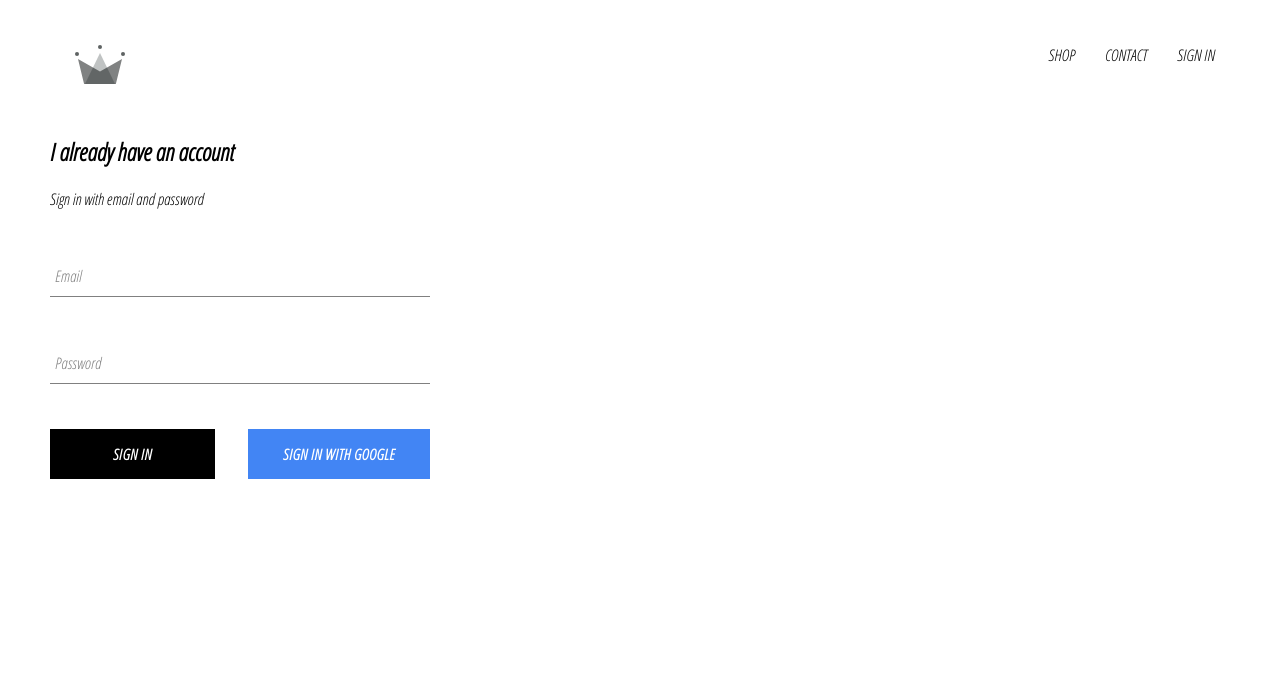
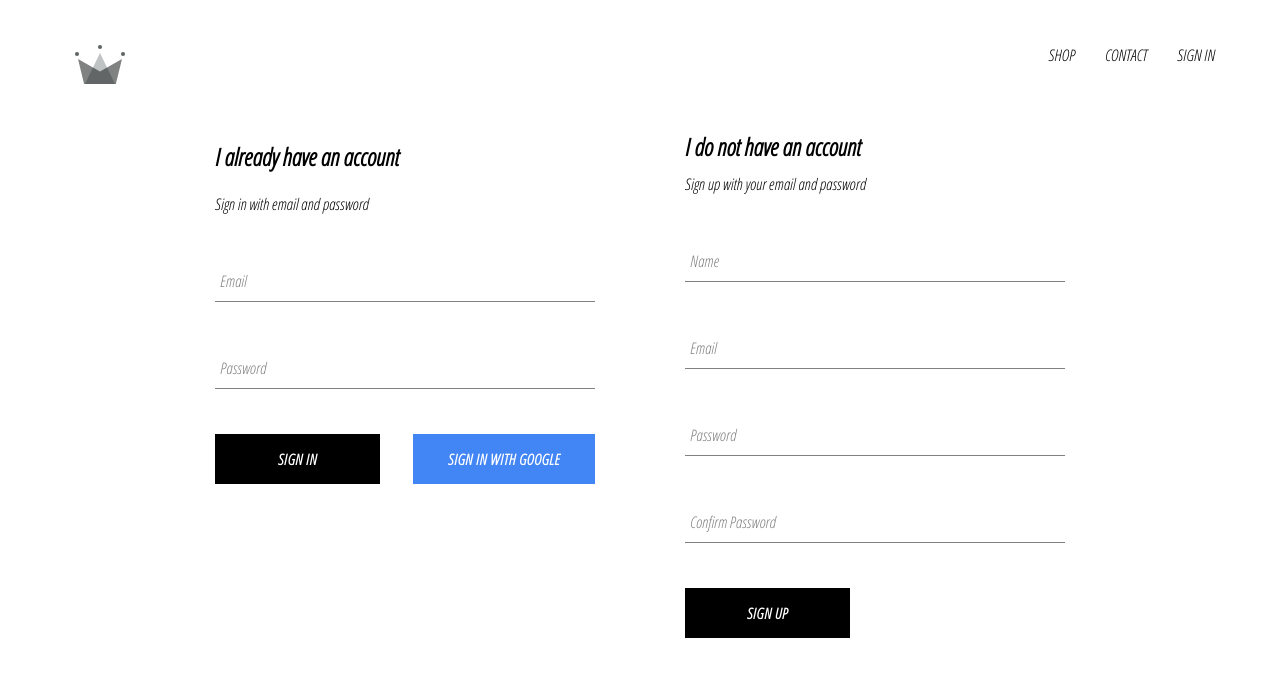
Before and after one commit to BruceWillys/blaze-clothing, a React (Create React App) app: page /signin in a window 1280 px wide. Shown: the top 676 px of the page. Built offline with nearby package versions, Linux system fonts and the light colour scheme; no server answers.

Commit message:
implemented firebase utils, included ability to store authenticated users into our firestore database

```diff
--- a/src/App.js
+++ b/src/App.js
@@ -7,7 +7,7 @@
 import SignInAndSignUpPage from './pages/sign-in-and-sign-up/sign-in-and-sign-up.component';
 import Header from './components/header/header-component';
 
-import { auth } from './firebase/firebase.utils';
+import { auth, createUserProfileDocument } from './firebase/firebase.utils';
 
 class App extends React.Component {
   constructor() {
@@ -21,10 +21,24 @@
   unsubscribeFromAuth = null;
 
   componentDidMount() {
-    this.unsubscribeFromAuth = auth.onAuthStateChanged(user => {
-      this.setState({ currentUser: user });
+    this.unsubscribeFromAuth = auth.onAuthStateChanged(async userAuth => {
+      if (userAuth) {
+        const userRef = await createUserProfileDocument(userAuth);
 
-      console.log(user);
+        userRef.onSnapshot(snapShot => {
+          this.setState(
+            {
+              currentUser: {
+                id: snapShot.id,
+                ...snapShot.data()
+              }
+            });
+            console.log(this.state);
+        });
+      }
+      else {
+        this.setState({ currentUser: userAuth })
+      };
     });
   }
 
@@ -35,7 +49,7 @@
   render() {
     return (
       <div>
-      <Header currentUser = {this.state.currentUser} />
+        <Header currentUser={this.state.currentUser} />
         <Switch>
           <Route exact path='/' component={Homepage} />
           <Route path='/shop' component={ShopPage} />
--- a/src/components/header/header-component.jsx
+++ b/src/components/header/header-component.jsx
@@ -21,9 +21,9 @@
             </Link>
             {
                 currentUser ?
-                <div className='option' onClick={() => auth.signOut()}>SIGN OUT</div>
-                :
-                <Link className='option' to='/signin'>SIGN IN</Link>
+                    <div className='option' onClick={() => auth.signOut()}>SIGN OUT</div>
+                    :
+                    <Link className='option' to='/signin'>SIGN IN</Link>
             }
         </div>
     </div>
--- /dev/null
+++ b/src/components/sign-up/sign-up.components.jsx
@@ -0,0 +1,104 @@
+import React from 'react';
+
+import FormInput from '../form-input/form-input.component';
+import CustomButton from '../custom-button/custom-button.component';
+
+import { auth, createUserProfileDocument } from '../../firebase/firebase.utils';
+
+import './sign-up.styles.scss';
+
+class SignUp extends React.Component{
+    constructor() {
+        super();
+
+        this.state = {
+            displayName: '',
+            email: '',
+            password: '',
+            confirmPassword: ''
+        };
+    }
+
+    handleSubmit = async event => {
+        event.preventDefault();
+
+        const { displayName, email, password, confirmPassword } = this.state  ;
+
+        if (password !== confirmPassword) {
+            alert('passwords do not match');
+            return;
+        }
+
+        try {
+            const { user } = await auth.createUserWithEmailAndPassword(
+                email,
+                password
+            );
+            await createUserProfileDocument(user, { displayName });
+
+            this.setState({
+                displayName: '',
+                email: '',
+                password: '',
+                confirmPassword: ''
+            })
+        }
+        catch (error){
+            console.error(error);
+
+        }
+    };
+
+    handleChange = event => {
+        const { name, value } = event.target;
+
+        this.setState({ [name]: value});
+    };
+
+    render() {
+        const {displayName, email, password, confirmPassword } = this.state;
+        return(
+            <div className='sign-up'>
+              <h2 className='title'>I do not have an account</h2>
+              <span>Sign up with your email and password</span>
+              <form className='sign-up-form' onSubmit={this.handleSubmit}>
+                  <FormInput
+                    type='text'
+                    name='displayName'
+                    value={displayName}
+                    onChange={this.handleChange}
+                    label='Name'
+                    required
+                  />
+                     <FormInput
+                    type='email'
+                    name='email'
+                    value={email}
+                    onChange={this.handleChange}
+                    label='Email'
+                    required
+                  />
+                     <FormInput
+                    type='password'
+                    name='password'
+                    value={password}
+                    onChange={this.handleChange}
+                    label='Password'
+                    required
+                  />
+                     <FormInput
+                    type='password'
+                    name='confirmPassword'
+                    value={confirmPassword}
+                    onChange={this.handleChange}
+                    label='Confirm Password'
+                    required
+                  />
+                  <CustomButton type='submit'>SIGN UP</CustomButton>
+              </form>
+            </div>
+        )
+    }
+}
+
+export default SignUp;
--- /dev/null
+++ b/src/components/sign-up/sign-up.styles.scss
@@ -0,0 +1,9 @@
+.sign-up {
+    display: flex;
+    flex-direction: column;
+    width: 380px;
+
+    .title {
+        margin: 10px 0;
+    }
+}
--- a/src/firebase/firebase.utils.js
+++ b/src/firebase/firebase.utils.js
@@ -13,6 +13,31 @@
     measurementId: "G-KX3DWKW118"
   };
 
+export const createUserProfileDocument = async (userAuth, additionalData) => {
+    if (!userAuth) return;
+
+    const userRef = firestore.doc(`users/${userAuth.uid}`);
+
+    const snapShot = await userRef.get();
+
+    if(!snapShot.exists) {
+        const { displayName, email } = userAuth;
+        const createdAt = new Date();
+
+        try {
+            await userRef.set({
+                displayName,
+                email,
+                createdAt,
+                ...additionalData
+            })
+        } catch (error) {
+            console.log('error creating user', error.message);
+        }
+    }
+    return userRef;
+};
+
 firebase.initializeApp(config);
 
 export const auth = firebase.auth();
--- a/src/pages/sign-in-and-sign-up/sign-in-and-sign-up.component.jsx
+++ b/src/pages/sign-in-and-sign-up/sign-in-and-sign-up.component.jsx
@@ -1,12 +1,14 @@
 import React from 'react';
 
 import SignIn from '../../components/sign-in/sign-in.component';
+import SignUp from '../../components/sign-up/sign-up.components';
 
 import './sign-in-and-sign-up.styles.scss';
 
 const SignInAndSignUpPage = () => (
     <div className='sign-in-and-sign-up'>
         <SignIn />
+        <SignUp />
     </div>
 );
 
--- a/src/pages/sign-in-and-sign-up/sign-in-and-sign-up.styles.scss
+++ b/src/pages/sign-in-and-sign-up/sign-in-and-sign-up.styles.scss
@@ -0,0 +1,6 @@
+.sign-in-and-sign-up {
+    width: 850px;
+    display: flex;
+    justify-content: space-between;
+    margin: 30px auto;
+}
```
Lines whose indentation alone changed are shown as unchanged.
